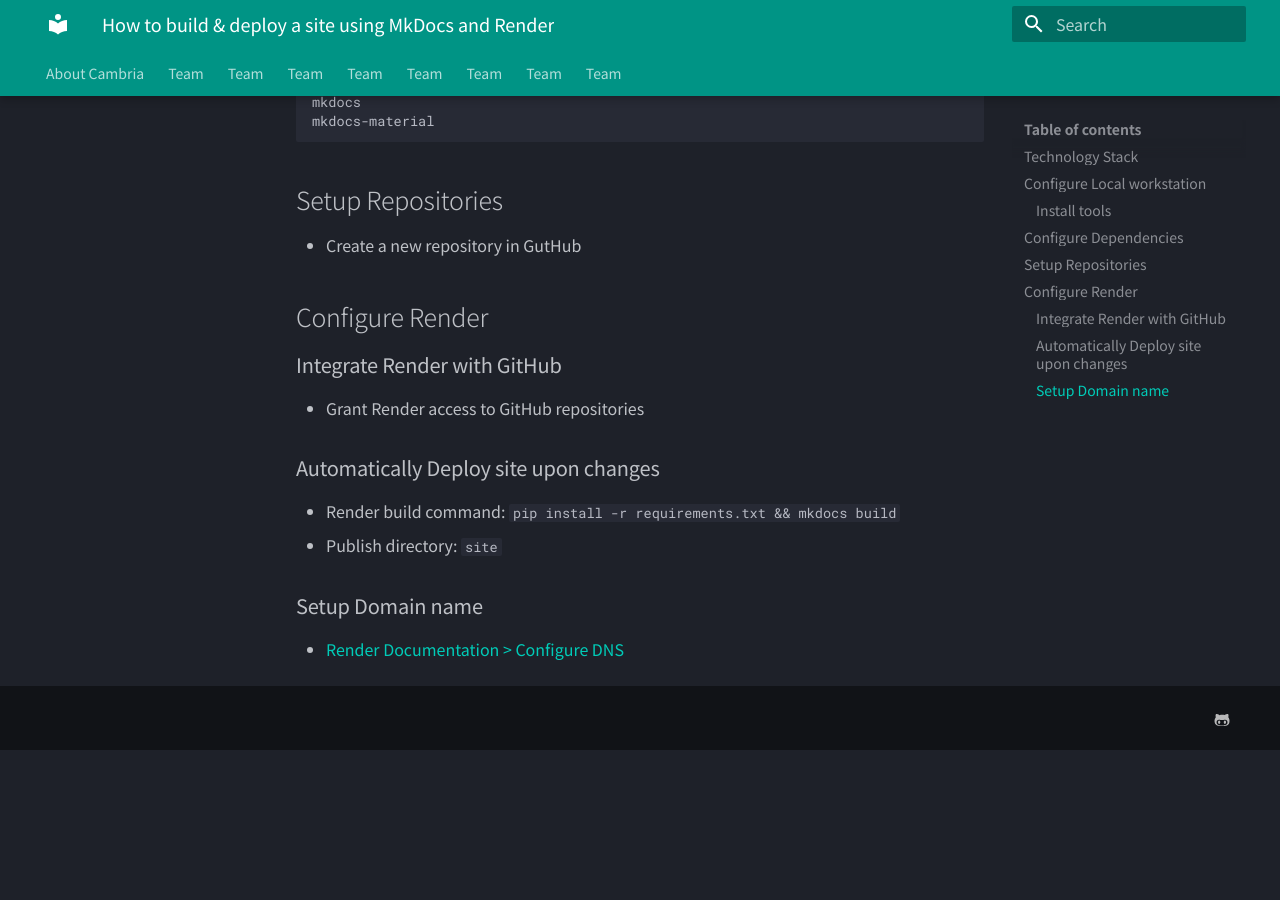
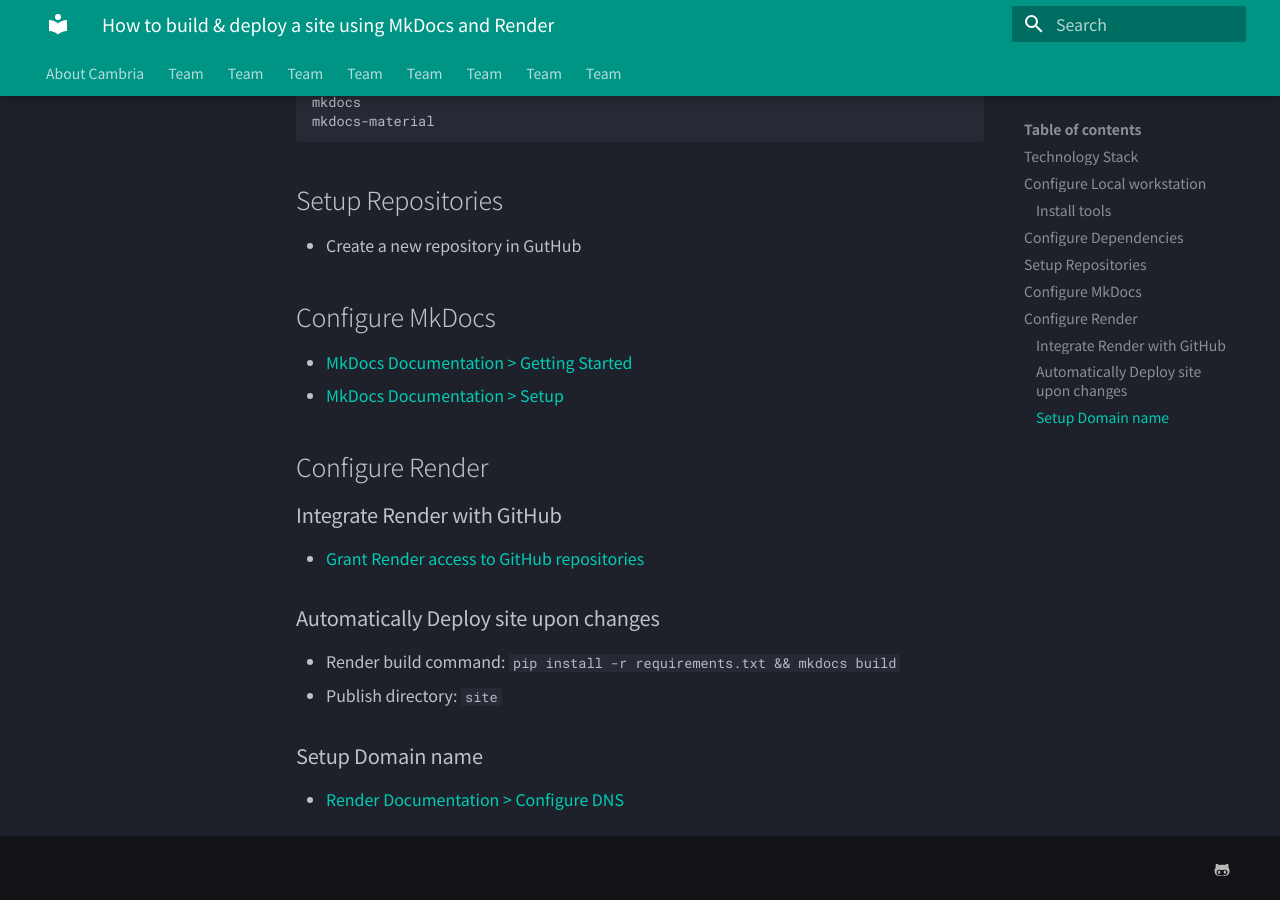
Before and after one commit to jro-cambria/site_www.cambria-labs.com, an MkDocs documentation site: the page built from docs/kb/how-to/build-site.md, in a window 1280 px wide and 900 px high, scrolled down 895 px. Built offline with MkDocs 1.6.1 and Material for MkDocs 9.7.7, drawn with Linux system fonts in a browser that asks for light colours; before the commit the page ends 1645 px from its top, so only the background shows below that.

```diff
--- a/docs/kb/how-to/build-site.md
+++ b/docs/kb/how-to/build-site.md
@@ -30,9 +30,13 @@ mkdocs-material
 ## Setup Repositories
 - Create a new repository in GutHub
 
+## Configure MkDocs
+- [MkDocs Documentation > Getting Started](https://squidfunk.github.io/mkdocs-material/getting-started/)
+- [MkDocs Documentation > Setup](https://squidfunk.github.io/mkdocs-material/setup/changing-the-colors/)
+
 ## Configure Render
 ### Integrate Render with GitHub
-- Grant Render access to GitHub repositories
+- [Grant Render access to GitHub repositories](https://render.com/docs/github)
 
 ### Automatically Deploy site upon changes
 - Render build command:
--- a/mkdocs.yml
+++ b/mkdocs.yml
@@ -15,7 +15,7 @@ theme:
 extra:
   social:
     - icon: fontawesome/brands/github-alt
-      link: https://github.com/cambria-labs
+      link: https://github.com/cambria-labs/site_www.cambria-labs.com
   generator: false
 
 nav:
```
Also changed, not shown: 2 other files.
